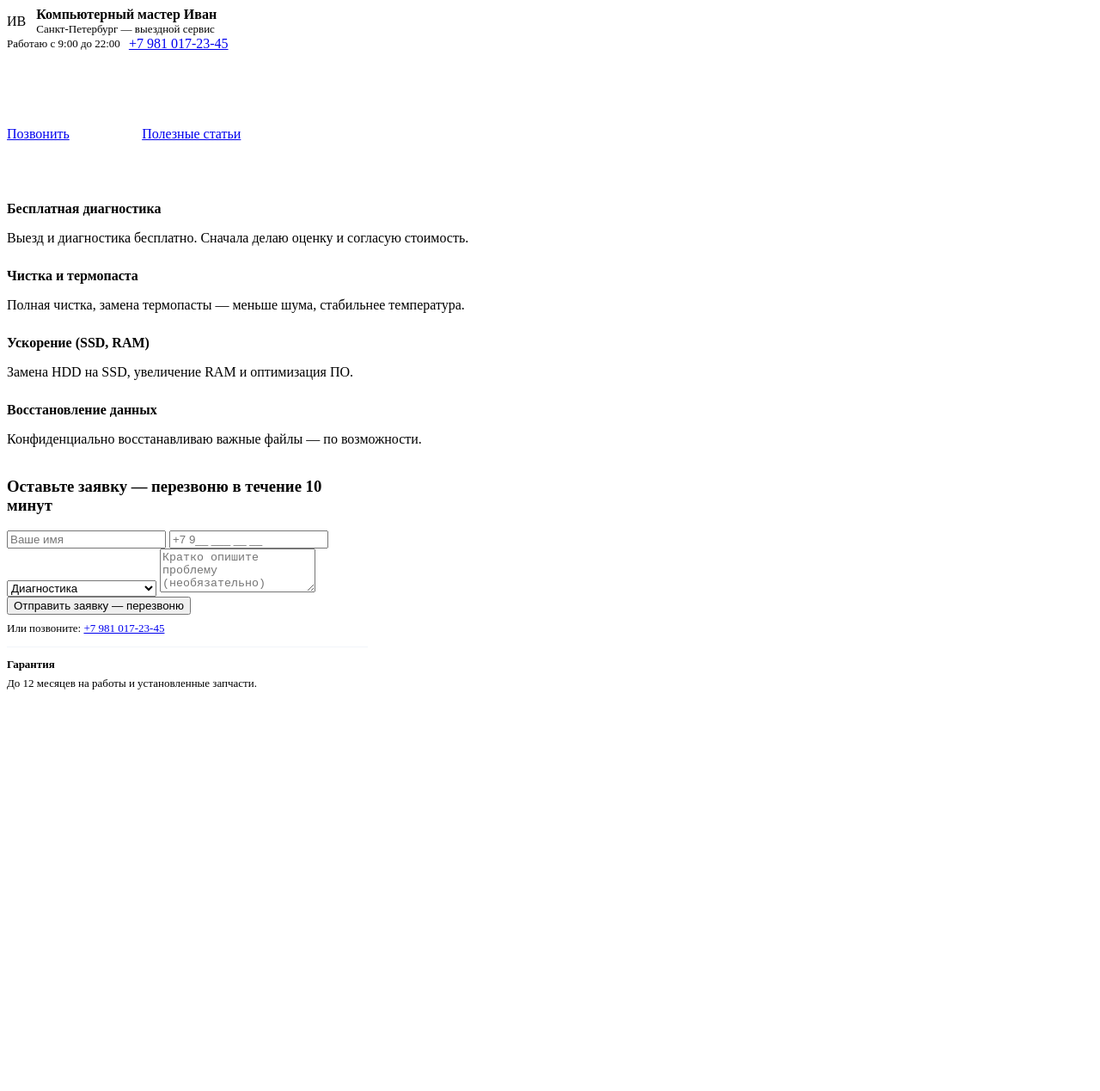
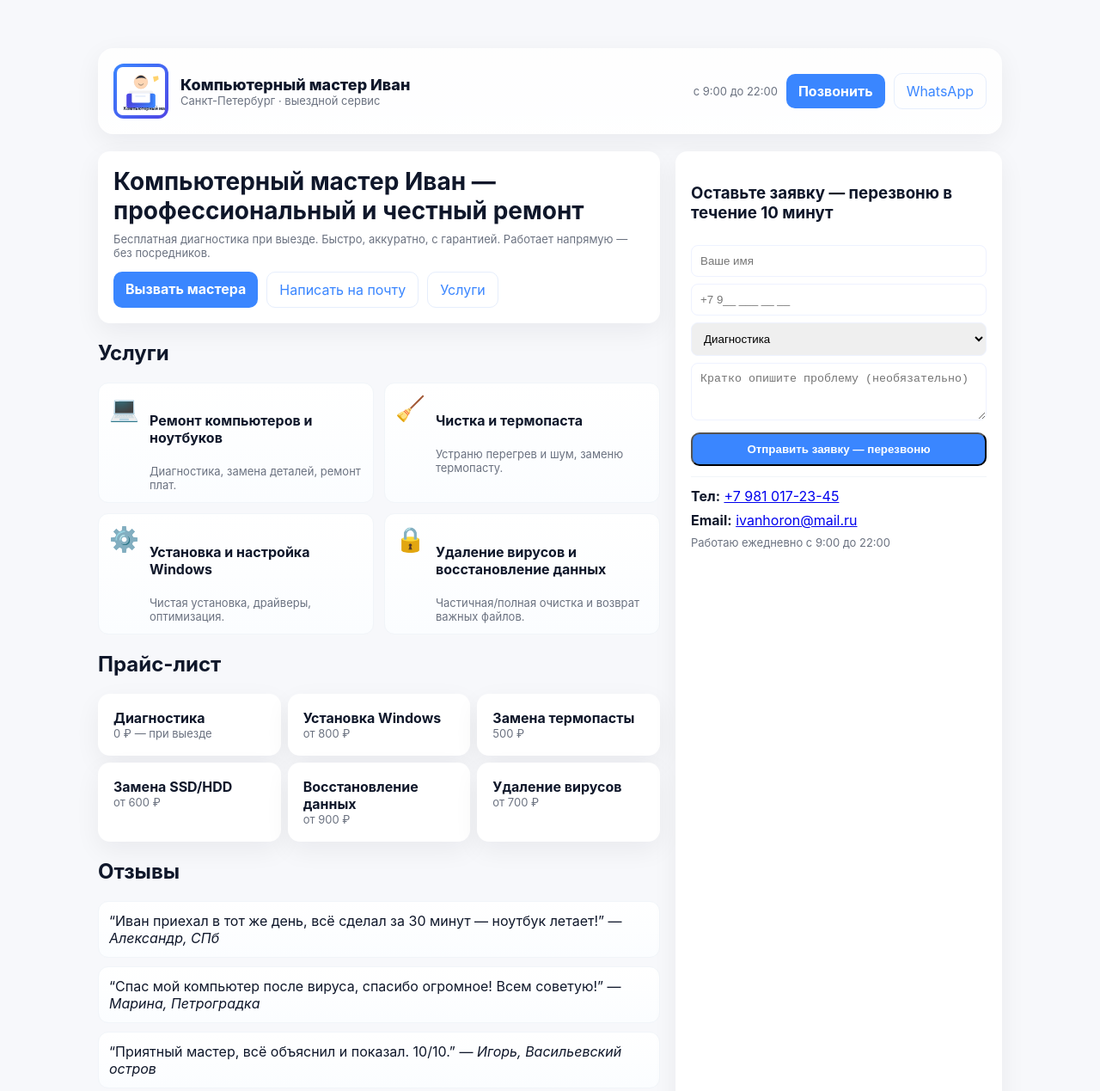
Before and after one commit to araarkadij75-oss/remontpc-ivan, a website: page index.html in a window 1280 px wide. Shown: the top 1269 px of the page at 86% size. Before the commit the page ends 883 px from the top, so only its background shows below. Drawn offline with Linux system fonts and the light colour scheme.

Commit message:
ЁЯЪА ╨Ю╨▒╨╜╨╛╨▓╨╗╨╡╨╜╨╕╨╡ ╨┤╨╕╨╖╨░╨╣╨╜╨░ ╤Б╨░╨╣╤В╨░ (Apple-style, ╨╝╤Г╨╗╤М╤В╤П╤И╨╜╤Л╨╣ ╨╗╨╛╨│╨╛╤В╨╕╨┐)

```diff
--- a/index.html
+++ b/index.html
@@ -2,114 +2,143 @@
 <!doctype html>
 <html lang="ru">
 <head>
-  <meta charset="utf-8" />
-  <meta name="viewport" content="width=device-width,initial-scale=1" />
-  <title>Компьютерный мастер Иван — ремонт компьютеров и ноутбуков, выезд по Санкт-Петербург</title>
-  <meta name="description" content="Выездной сервис по ремонту компьютеров и ноутбуков в Санкт-Петербург. Бесплатная диагностика, приезд за 30 минут, гарантия до 12 месяцев. Звоните +7 981 017-23-45" />
-  <meta name="keywords" content="ремонт компьютеров, ремонт ноутбуков, мастер на дом Санкт-Петербург, выездной мастер, чистка ноутбука, установка SSD, ускорение ПК, восстановление данных, Компьютерный мастер Иван" />
-  <link rel="icon" href="/favicon.ico" />
-  <meta name="theme-color" content="#2563EB" />
+<meta charset="utf-8">
+<meta name="viewport" content="width=device-width,initial-scale=1">
+<title>Компьютерный мастер Иван — Ремонт компьютеров и ноутбуков в Санкт-Петербург</title>
+<meta name="description" content="Выездной ремонт компьютеров и ноутбуков в Санкт-Петербург. Бесплатная диагностика, выезд, установка Windows, замена SSD, чистка. Звоните +7 981 017-23-45">
+<link rel="icon" href="logo.svg">
+<link rel="stylesheet" href="style.css">
 <meta property="og:title" content="Компьютерный мастер Иван — выездной сервис, Санкт-Петербург" />
 <meta property="og:description" content="Бесплатная диагностика, приезд за 30 минут, гарантия до 12 месяцев. Звоните +7 981 017-23-45" />
-  <meta property="og:type" content="website" />
-  <meta property="og:locale" content="ru_RU" />
 <meta property="og:image" content="https://remontpc-ivan.example/og-image.png" />
-  <link rel="canonical" href="https://remontpc-ivan.example/" />
-  <meta name="robots" content="index, follow" />
-  <style>
-    :root{{--bg1:#4f46e5;--bg2:#38bdf8;--muted:#6b7280;--card:#fff;--maxw:1100px}}
-    html,body{{margin:0;padding:0;font-family:Inter, system-ui, -apple-system, 'Segoe UI', Roboto, 'Helvetica Neue', Arial; background:linear-gradient(135deg,var(--bg1),var(--bg2));color:#0f172a}}
-    .wrap{{max-width:var(--maxw);margin:0 auto;padding:28px}}
-    header{{display:flex;align-items:center;justify-content:space-between;gap:16px;background:rgba(255,255,255,0.92);padding:12px;border-radius:12px;box-shadow:0 6px 24px rgba(2,6,23,0.12)}}
-    .logo{{width:56px;height:56px;border-radius:12px;background:linear-gradient(135deg,var(--bg1),var(--bg2));display:flex;align-items:center;justify-content:center;color:white;font-weight:700}}
-    .btn{{display:inline-block;background:#fff;color:var(--bg1);padding:10px 14px;border-radius:10px;font-weight:700;text-decoration:none}}
-    .hero{{display:grid;grid-template-columns:1fr;gap:18px;align-items:center;margin-top:22px}}
-    @media(min-width:900px){{.hero{{grid-template-columns:1fr 420px}}}}
-    .card{{background:var(--card);padding:18px;border-radius:12px;box-shadow:0 10px 30px rgba(2,6,23,0.12)}}
-    form input, form select, form textarea{{width:100%;padding:10px;border-radius:8px;border:1px solid #e6e9ee;margin-top:8px}}
-    form button{{background:var(--bg1);color:white;padding:12px;border-radius:10px;border:0;font-weight:700;cursor:pointer;margin-top:8px}}
-  </style>
-  <!-- Structured data: LocalBusiness + FAQ + Services -->
 <script type="application/ld+json">
-  {"@context": "https://schema.org", "@graph": [{"@type": "LocalBusiness", "name": "Компьютерный мастер Иван", "image": "https://remontpc-ivan.example/og-image.png", "telephone": "+7 981 017-23-45", "email": "ivanhoron@mail.ru", "address": {"@type": "PostalAddress", "addressLocality": "Санкт-Петербург", "addressCountry": "RU"}, "url": "https://remontpc-ivan.example", "description": "Выездной сервис по ремонту компьютеров и ноутбуков в Санкт-Петербург. Бесплатная диагностика, приезд за 30 минут, гарантия до 12 месяцев."}, {"@type": "FAQPage", "mainEntity": [{"@type": "Question", "name": "Сколько стоит диагностика?", "acceptedAnswer": {"@type": "Answer", "text": "Диагностика бесплатная при выезде и в сервисе. Сначала делаю оценку и согласование стоимости."}}, {"@type": "Question", "name": "Какая гарантия на работы?", "acceptedAnswer": {"@type": "Answer", "text": "Гарантия до 12 месяцев в зависимости от типа работ и запчастей."}}, {"@type": "Question", "name": "Приедете ли вы в выходной?", "acceptedAnswer": {"@type": "Answer", "text": "Работаю ежедневно с 9:00 до 22:00 — приоритетные выезды по согласованию."}}]}, {"@type": "Service", "serviceType": "Ремонт компьютеров и ноутбуков", "provider": {"@type": "LocalBusiness", "name": "Компьютерный мастер Иван"}}]}
+{{
+  "@context":"https://schema.org",
+  "@type":"LocalBusiness",
+  "name":"Компьютерный мастер Иван",
+  "image":"https://remontpc-ivan.example/og-image.png",
+  "telephone":"+7 981 017-23-45",
+  "email":"ivanhoron@mail.ru",
+  "address":{{"@type":"PostalAddress","addressLocality":"Санкт-Петербург","addressCountry":"RU"}},
+  "url":"https://remontpc-ivan.example",
+  "description":"Выездной ремонт компьютеров и ноутбуков в Санкт-Петербург. Бесплатная диагностика и гарантия."
+}}
 </script>
-  <!-- Google Analytics 4 (replace G-REPLACE_WITH_YOUR_ID with your ID) -->
-  <script async src="https://www.googletagmanager.com/gtag/js?id=G-REPLACE_WITH_YOUR_ID"></script>
-  <script>
-    window.dataLayer = window.dataLayer || [];
-    function gtag(){dataLayer.push(arguments);}
-    gtag('js', new Date());
-    gtag('config', 'G-REPLACE_WITH_YOUR_ID', {{'send_page_view': true}});
-  </script>
-  <!-- Yandex.Metrika (replace REPLACE_YANDEX_ID) -->
-  <script type="text/javascript">
-    (function(m,e,t,r,i,k,a){{m[i]=m[i]||function(){{(m[i].a=m[i].a||[]).push(arguments)}};m[i].l=1*new Date();k=e.createElement(t),a=e.getElementsByTagName(t)[0];k.async=1;k.src=r;a.parentNode.insertBefore(k,a)}})(window, document, "script", "https://mc.yandex.ru/metrika/tag.js", "ym");
-    ym(REPLACE_YANDEX_ID, "init", {{clickmap:true,trackLinks:true,accurateTrackBounce:true,webvisor:true}});
-  </script>
-  <noscript><div><img src="https://mc.yandex.ru/watch/REPLACE_YANDEX_ID" style="position:absolute; left:-9999px;" alt="" /></div></noscript>
 </head>
 <body>
-  <div class="wrap">
-    <header>
-      <div style="display:flex;align-items:center;gap:12px">
-        <div class="logo" aria-hidden="true">ИВ</div>
+<div class="container">
+  <header class="header">
+    <div class="brand">
+      <div class="logo-wrap"><img src="logo.svg" alt="logo" style="width:56px;height:56px"></div>
       <div>
-          <div style="font-weight:700">Компьютерный мастер Иван</div>
-          <div style="font-size:13px;color:var(--muted)">Санкт-Петербург — выездной сервис</div>
+        <div class="title">Компьютерный мастер Иван</div>
+        <div class="subtitle">Санкт-Петербург · выездной сервис</div>
       </div>
     </div>
-      <div style="display:flex;align-items:center;gap:10px">
-        <div style="font-size:13px;color:var(--muted)">Работаю с 9:00 до 22:00</div>
-        <a class="btn" href="tel:+7 981 017-23-45">+7 981 017-23-45</a>
+    <div class="cta">
+      <div class="small">с 9:00 до 22:00</div>
+      <a class="btn" href="tel:+7 981 017-23-45">Позвонить</a>
+      <a class="btn-ghost" href="https://wa.me/79810172345">WhatsApp</a>
     </div>
   </header>
 
   <main class="hero" role="main">
     <section>
-        <h1 style="font-size:32px;color:white;margin:0">Ремонт компьютеров и ноутбуков — выезд по Санкт-Петербург</h1>
-        <p style="color:rgba(255,255,255,0.95)">Бесплатная диагностика, приезд за 30 минут, гарантия до 12 месяцев. Установка SSD, ускорение ПК, восстановление данных.</p>
-        <div style="margin-top:12px;display:flex;gap:8px;flex-wrap:wrap">
-          <a class="btn" href="tel:+7 981 017-23-45">Позвонить</a>
-          <a class="btn" href="https://wa.me/79810172345" style="background:linear-gradient(90deg,var(--bg1),var(--bg2));color:white">WhatsApp</a>
-          <a class="btn" href="/blog">Полезные статьи</a>
+      <div class="card">
+        <h1 style="margin:0;font-size:28px">Компьютерный мастер Иван — профессиональный и честный ремонт</h1>
+        <p class="small" style="margin-top:8px">Бесплатная диагностика при выезде. Быстро, аккуратно, с гарантией. Работает напрямую — без посредников.</p>
+        <div style="margin-top:14px;display:flex;gap:10px;flex-wrap:wrap">
+          <a class="btn" href="tel:+7 981 017-23-45">Вызвать мастера</a>
+          <a class="btn-ghost" href="mailto:ivanhoron@mail.ru">Написать на почту</a>
+          <a class="btn-ghost" href="#services">Услуги</a>
+        </div>
       </div>
 
-        <h2 style="color:white;margin-top:22px">Услуги</h2>
-        <div style="display:grid;grid-template-columns:1fr;gap:10px;max-width:800px">
-          <div class="card"><strong>Бесплатная диагностика</strong><p style="color:var(--muted)">Выезд и диагностика бесплатно. Сначала делаю оценку и согласую стоимость.</p></div>
-          <div class="card"><strong>Чистка и термопаста</strong><p style="color:var(--muted)">Полная чистка, замена термопасты — меньше шума, стабильнее температура.</p></div>
-          <div class="card"><strong>Ускорение (SSD, RAM)</strong><p style="color:var(--muted)">Замена HDD на SSD, увеличение RAM и оптимизация ПО.</p></div>
-          <div class="card"><strong>Восстановление данных</strong><p style="color:var(--muted)">Конфиденциально восстанавливаю важные файлы — по возможности.</p></div>
+      <div style="margin-top:18px" id="services">
+        <h2>Услуги</h2>
+        <div class="services">
+          <div class="service"><div style="font-size:28px">💻</div><div><h4>Ремонт компьютеров и ноутбуков</h4><div class="small">Диагностика, замена деталей, ремонт плат.</div></div></div>
+          <div class="service"><div style="font-size:28px">🧹</div><div><h4>Чистка и термопаста</h4><div class="small">Устраню перегрев и шум, заменю термопасту.</div></div></div>
+          <div class="service"><div style="font-size:28px">⚙️</div><div><h4>Установка и настройка Windows</h4><div class="small">Чистая установка, драйверы, оптимизация.</div></div></div>
+          <div class="service"><div style="font-size:28px">🔒</div><div><h4>Удаление вирусов и восстановление данных</h4><div class="small">Частичная/полная очистка и возврат важных файлов.</div></div></div>
         </div>
+      </div>
+
+      <div style="margin-top:18px" id="prices">
+        <h2>Прайс-лист</h2>
+        <div class="prices">
+          <div class="card"><strong>Диагностика</strong><div class="small">0 ₽ — при выезде</div></div>
+          <div class="card"><strong>Установка Windows</strong><div class="small">от 800 ₽</div></div>
+          <div class="card"><strong>Замена термопасты</strong><div class="small">500 ₽</div></div>
+          <div class="card"><strong>Замена SSD/HDD</strong><div class="small">от 600 ₽</div></div>
+          <div class="card"><strong>Восстановление данных</strong><div class="small">от 900 ₽</div></div>
+          <div class="card"><strong>Удаление вирусов</strong><div class="small">от 700 ₽</div></div>
+        </div>
+      </div>
+
+      <div style="margin-top:18px" id="testimonials">
+        <h2>Отзывы</h2>
+        <div class="testimonials">
+          <div class="test">“Иван приехал в тот же день, всё сделал за 30 минут — ноутбук летает!” — <em>Александр, СПб</em></div>
+          <div class="test">“Спас мой компьютер после вируса, спасибо огромное! Всем советую!” — <em>Марина, Петроградка</em></div>
+          <div class="test">“Приятный мастер, всё объяснил и показал. 10/10.” — <em>Игорь, Васильевский остров</em></div>
+        </div>
+      </div>
+
+      <div style="margin-top:18px" id="about">
+        <h2>Обо мне</h2>
+        <div class="card about">
+          <div class="avatar">ИВ</div>
+          <div>
+            <h3 style="margin-top:0">Иван — частный мастер с 10+ лет опытом</h3>
+            <p>Здравствуйте! Меня зовут Иван — я частный компьютерный мастер с более чем <strong>10-летним опытом</strong> ремонта и обслуживания компьютеров и ноутбуков в Санкт-Петербург.</p>
+            <p>Я не просто чиню технику — я <strong>решаю задачи быстро, честно и с гарантией</strong>. Мои клиенты ценят меня за оперативность, прозрачность и отсутствие лишних расходных позиций.</p>
+            <ul class="small">
+              <li>✅ Бесплатная выездная диагностика</li>
+              <li>✅ Гарантия до 12 месяцев на работы</li>
+              <li>✅ Установленные запчасти с чеками и документами</li>
+              <li>✅ Консультации по профилактике и апгрейду</li>
+            </ul>
+            <p><strong>Почему выбирают меня:</strong> я работаю без посредников — это значит, вы платите только за работу и запчасти, без лишних комиссий. Я приезжаю быстро, объясняю проблему понятным языком и показываю сделанное.</p>
+            <div style="margin-top:8px">
+              <a class="btn" href="tel:+7 981 017-23-45">Позвонить</a>
+              <a class="btn-ghost" href="https://wa.me/79810172345">WhatsApp</a>
+            </div>
+          </div>
+        </div>
+      </div>
+
     </section>
 
-      <aside class="card" style="max-width:420px">
+    <aside class="card">
       <h3>Оставьте заявку — перезвоню в течение 10 минут</h3>
       <form action="https://formsubmit.co/ivanhoron@mail.ru" method="POST">
         <input type="hidden" name="_subject" value="Новая заявка — Ремонт ПК (с сайта)" />
         <input type="hidden" name="_captcha" value="false" />
-          <input name="Имя" type="text" placeholder="Ваше имя" required />
-          <input name="Телефон" type="tel" placeholder="+7 9__ ___ __ __" required />
-          <select name="Услуга">
+        <input name="Имя" type="text" placeholder="Ваше имя" required style="width:100%;padding:10px;border-radius:8px;border:1px solid #eef2ff;margin-top:8px"/>
+        <input name="Телефон" type="tel" placeholder="+7 9__ ___ __ __" required style="width:100%;padding:10px;border-radius:8px;border:1px solid #eef2ff;margin-top:8px"/>
+        <select name="Услуга" style="width:100%;padding:10px;border-radius:8px;border:1px solid #eef2ff;margin-top:8px">
           <option>Диагностика</option>
           <option>Чистка и термопаста</option>
           <option>Ускорение (SSD/RAM)</option>
           <option>Восстановление данных</option>
           <option>Другое</option>
         </select>
-          <textarea name="Комментарий" rows="3" placeholder="Кратко опишите проблему (необязательно)"></textarea>
-          <button type="submit">Отправить заявку — перезвоню</button>
-          <p style="font-size:13px;color:var(--muted);margin-top:8px">Или позвоните: <a href="tel:+7 981 017-23-45">+7 981 017-23-45</a></p>
+        <textarea name="Комментарий" rows="3" placeholder="Кратко опишите проблему (необязательно)" style="width:100%;padding:10px;border-radius:8px;border:1px solid #eef2ff;margin-top:8px"></textarea>
+        <button type="submit" class="btn" style="width:100%;margin-top:10px">Отправить заявку — перезвоню</button>
       </form>
       <hr style="margin:12px 0;border:none;border-top:1px solid #f1f5f9" />
-        <div style="font-size:13px;color:var(--muted)"><strong>Гарантия</strong><p style="margin:6px 0">До 12 месяцев на работы и установленные запчасти.</p></div>
+      <div class="contact-row">
+        <div><strong>Тел:</strong> <a href="tel:+7 981 017-23-45">+7 981 017-23-45</a></div>
+        <div><strong>Email:</strong> <a href="mailto:ivanhoron@mail.ru">ivanhoron@mail.ru</a></div>
+        <div class="small">Работаю ежедневно с 9:00 до 22:00</div>
+      </div>
     </aside>
   </main>
 
-    <footer style="margin-top:28px;color:rgba(255,255,255,0.9)">
-      <div style="display:flex;flex-direction:column;gap:8px">
-        <div>© Компьютерный мастер Иван · Санкт-Петербург</div>
-        <div>Тел: <a href="tel:+7 981 017-23-45" style="color:white">+7 981 017-23-45</a> · Email: <a href="mailto:ivanhoron@mail.ru" style="color:white">ivanhoron@mail.ru</a></div>
+  <footer>
+    <div class="footer-links">
+      <div class="small">© Компьютерный мастер Иван · Санкт-Петербург</div>
     </div>
   </footer>
 </div>
--- /dev/null
+++ b/style.css
@@ -0,0 +1,38 @@
+
+:root{
+  --bg:#f7f8fb;
+  --card:#ffffff;
+  --muted:#6b7280;
+  --accent:#3A86FF;
+  --accent-2:#8BE9A1;
+  --maxw:1100px;
+  --radius:14px;
+}
+*{box-sizing:border-box}
+html,body{height:100%;margin:0;font-family:Inter, Roboto, Arial, sans-serif;background:var(--bg);color:#0f172a}
+.container{max-width:var(--maxw);margin:32px auto;padding:24px}
+.header{display:flex;align-items:center;justify-content:space-between;gap:16px;background:linear-gradient(180deg, rgba(255,255,255,0.85), rgba(255,255,255,0.95));padding:18px;border-radius:18px;box-shadow:0 8px 30px rgba(20,20,30,0.06)}
+.brand{display:flex;align-items:center;gap:14px}
+.logo-wrap{width:64px;height:64px;border-radius:12px;background:linear-gradient(135deg,var(--accent),#4f46e5);display:flex;align-items:center;justify-content:center;padding:8px}
+.title{font-size:18px;font-weight:800}
+.subtitle{font-size:13px;color:var(--muted)}
+.cta{display:flex;gap:10px;align-items:center}
+.btn{background:var(--accent);color:white;padding:10px 14px;border-radius:10px;text-decoration:none;font-weight:700}
+.btn-ghost{background:transparent;border:1px solid #e6eefc;padding:10px 14px;border-radius:10px;color:var(--accent);text-decoration:none}
+.hero{display:grid;grid-template-columns:1fr;gap:18px;margin-top:20px}
+@media(min-width:900px){.hero{grid-template-columns:1fr 380px}}
+.card{background:var(--card);padding:18px;border-radius:14px;box-shadow:0 10px 30px rgba(20,20,30,0.06)}
+.services{display:grid;grid-template-columns:1fr;gap:12px}
+@media(min-width:700px){.services{grid-template-columns:repeat(2,1fr)}}
+.service{display:flex;gap:12px;align-items:flex-start;padding:12px;border-radius:12px;border:1px solid #f1f5f9;background:linear-gradient(180deg,#fff,#fbfdff)}
+.prices{display:grid;grid-template-columns:1fr;gap:8px;margin-top:12px}
+@media(min-width:700px){.prices{grid-template-columns:repeat(3,1fr)}}
+footer{margin-top:24px;color:var(--muted);font-size:13px;text-align:center}
+.contact-row{display:flex;flex-direction:column;gap:8px}
+.badge{display:inline-block;padding:6px 10px;background:linear-gradient(90deg,var(--accent),#4f46e5);color:white;border-radius:999px;font-weight:700}
+.testimonials{display:grid;gap:10px}
+.test{background:linear-gradient(180deg,#fff,#fbfdff);padding:12px;border-radius:12px;border:1px solid #f1f5f9}
+.about{display:flex;gap:16px;align-items:flex-start}
+.avatar{width:120px;height:120px;border-radius:16px;background:linear-gradient(135deg,var(--accent),#4f46e5);display:flex;align-items:center;justify-content:center;color:white;font-weight:800;font-size:28px}
+.footer-links{display:flex;gap:12px;justify-content:center;flex-wrap:wrap;margin-top:18px}
+.small{font-size:13px;color:var(--muted)}
```
Also changed, not shown: blog/kak-uskorit-kompyuter-bez-mastra.html (+1 -18 lines), blog/kak-vybrat-ssd-dlya-apgrejda-v-2025-godu.html (+1 -18 lines), blog/pochemu-noutbuk-peregrevaetsya-i-chto-delat.html (+1 -18 lines), README.txt, logo.svg (added), og-image.png, 1 other file. Lines whose indentation alone changed are shown as unchanged.
